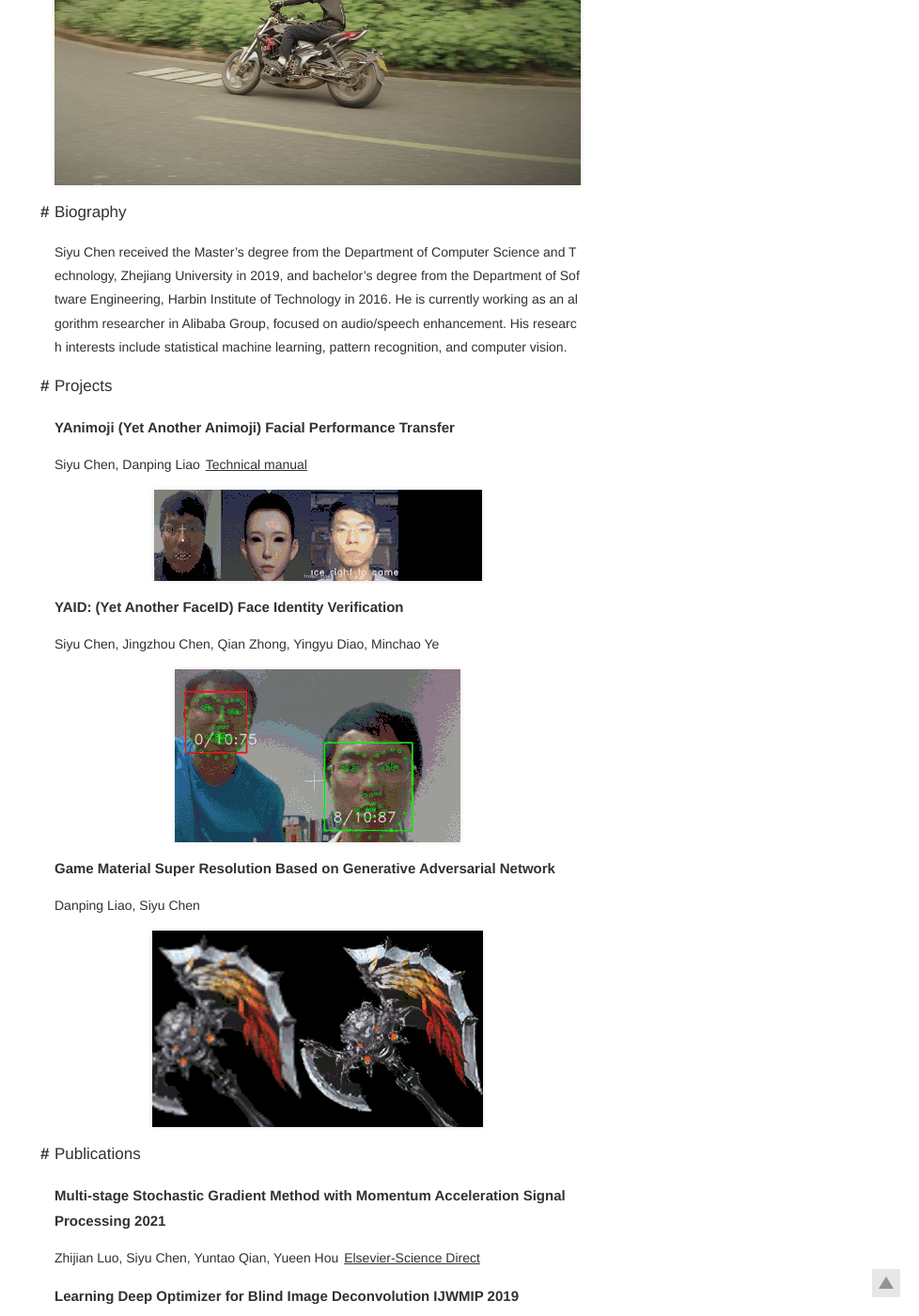
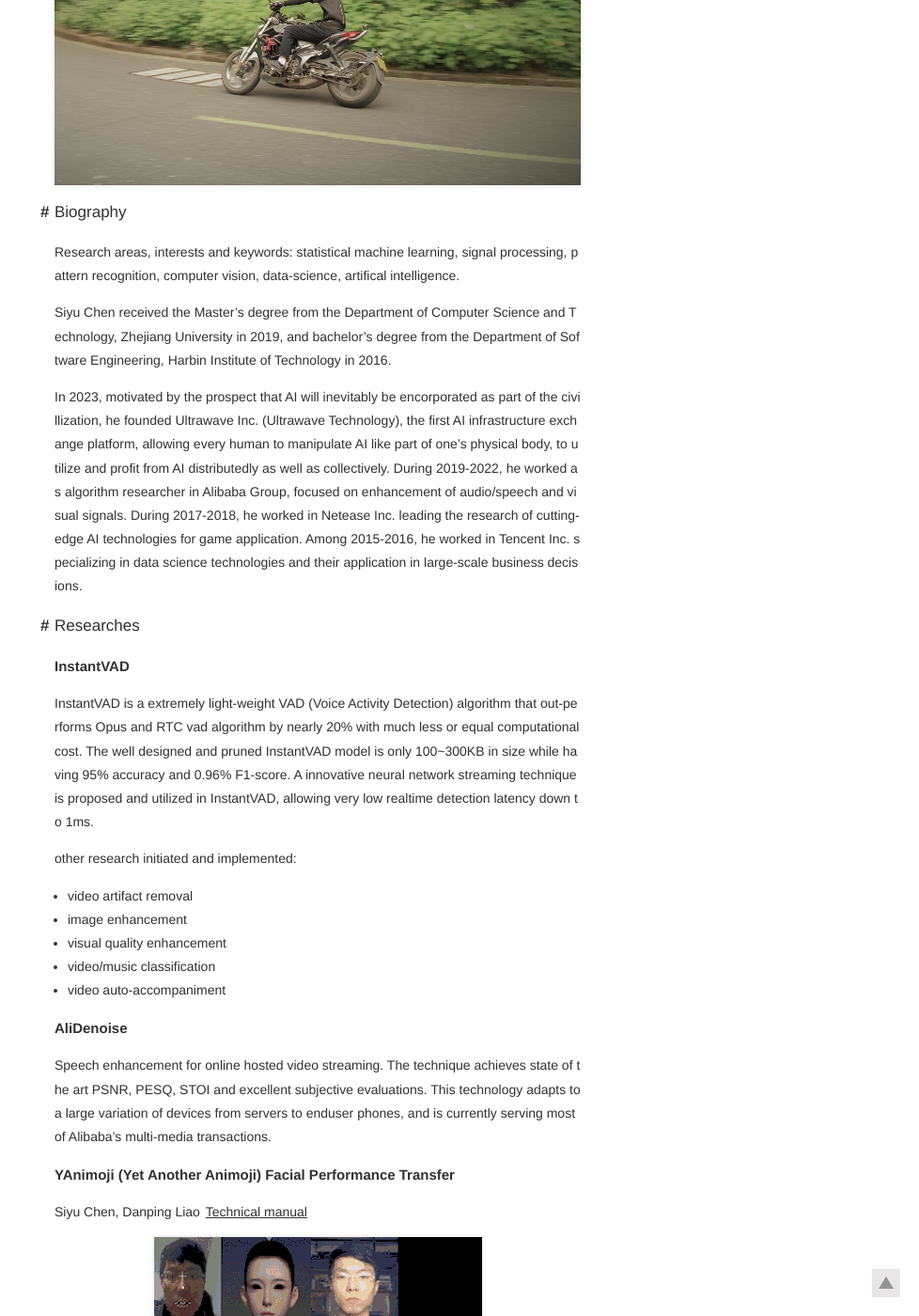
Before and after one commit to sorenchiron/sorenchiron.github.io, a Jekyll site: the page built from pages/about.md, in a window 1280 px wide and 1400 px high, scrolled down 371 px. Shown: the whole window at 94% size, without its empty margins (302-1280 px from the left). Built offline with Jekyll 4.4.1, drawn with Linux system fonts in a browser that asks for light colours.

Commit message:
update about page

```diff
--- a/pages/about.md
+++ b/pages/about.md
@@ -8,10 +8,29 @@ title: 关于我 About Me
 
 # Biography
 
-Siyu Chen received the Master's degree from the Department of Computer Science and Technology, Zhejiang University in 2019, and bachelor's degree from the Department of Software Engineering, Harbin Institute of Technology in 2016. He is currently working as an algorithm researcher in Alibaba Group, focused on audio/speech enhancement. His research interests include statistical machine learning, pattern recognition, and computer vision.
+Research areas, interests and keywords: statistical machine learning, signal processing, pattern recognition, computer vision, data-science, artifical intelligence.
 
+Siyu Chen received the Master's degree from the Department of Computer Science and Technology, Zhejiang University in 2019, and bachelor's degree from the Department of Software Engineering, Harbin Institute of Technology in 2016.
 
-# Projects
+In 2023, motivated by the prospect that AI will inevitably be encorporated as part of the civillization, he founded Ultrawave Inc. (Ultrawave Technology), the first AI infrastructure exchange platform, allowing every human to manipulate AI like part of one's physical body, to utilize and profit from AI distributedly as well as collectively.
+During 2019-2022, he worked as algorithm researcher in Alibaba Group, focused on enhancement of audio/speech and visual signals.
+During 2017-2018, he worked in Netease Inc. leading the research of cutting-edge AI technologies for game application.
+Among 2015-2016, he worked in Tencent Inc. specializing in data science technologies and their application in large-scale business decisions.
+
+# Researches
+
+###### InstantVAD
+InstantVAD is a extremely light-weight VAD (Voice Activity Detection) algorithm that out-performs Opus and RTC vad algorithm by nearly 20% with much less or equal computational cost. The well designed and pruned InstantVAD model is only 100~300KB in size while having 95% accuracy and 0.96% F1-score. A innovative neural network streaming technique is proposed and utilized in InstantVAD, allowing very low realtime detection latency down to 1ms.
+
+other research initiated and implemented:
+- video artifact removal
+- image enhancement
+- visual quality enhancement
+- video/music classification
+- video auto-accompaniment
+
+###### AliDenoise
+Speech enhancement for online hosted video streaming. The technique achieves state of the art PSNR, PESQ, STOI and excellent subjective evaluations. This technology adapts to a large variation of devices from servers to enduser phones, and is currently serving most of Alibaba's multi-media transactions.
 
 ###### YAnimoji (Yet Another Animoji) Facial Performance Transfer
 
```
